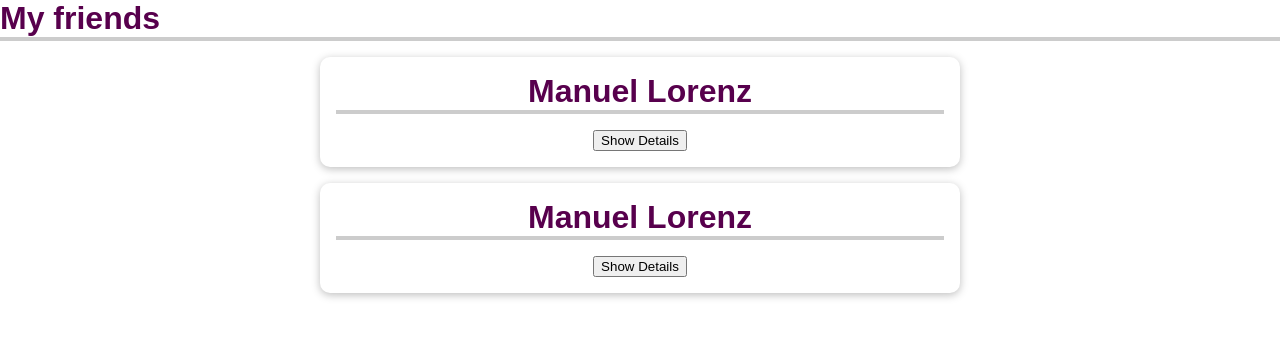
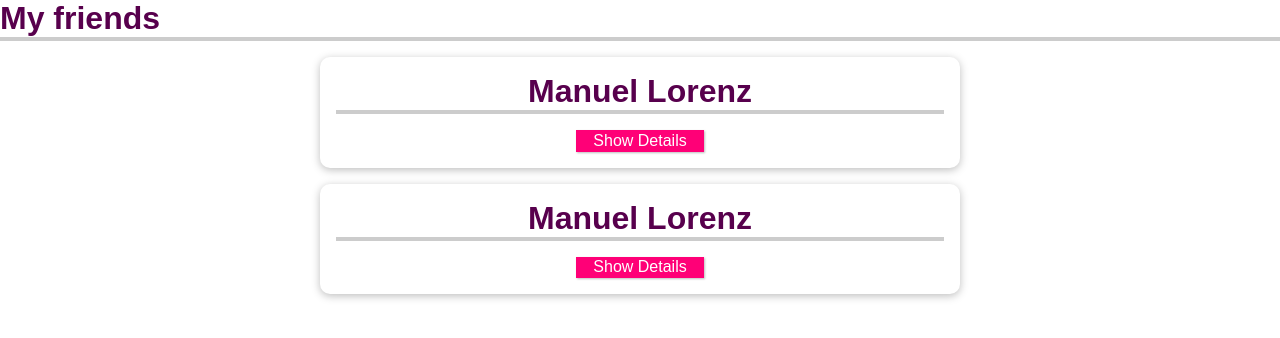
Before and after one commit to JoseAngelCabanes/VueProject11, a Vue app: page / in a window 1280 px wide. Shown: the top 338 px of the page. Built offline with nearby package versions, Linux system fonts and the light colour scheme.

Commit message:
added button css style

```diff
--- a/src/App.vue
+++ b/src/App.vue
@@ -79,4 +79,15 @@ header {
   color: #58004d;
   margin: 0 0 1rem 0;
 }
+
+#app button {
+  font: inherit;
+  cursor: pointer;
+  border: 1px solid #ff0077;
+  background-color: #ff0077;
+  color: white;
+  padding: 0.05rem 1rem;
+  box-shadow: 1px 1px 2px rgba(0, 0, 0, 0.26);
+}
+
 </style>
```
